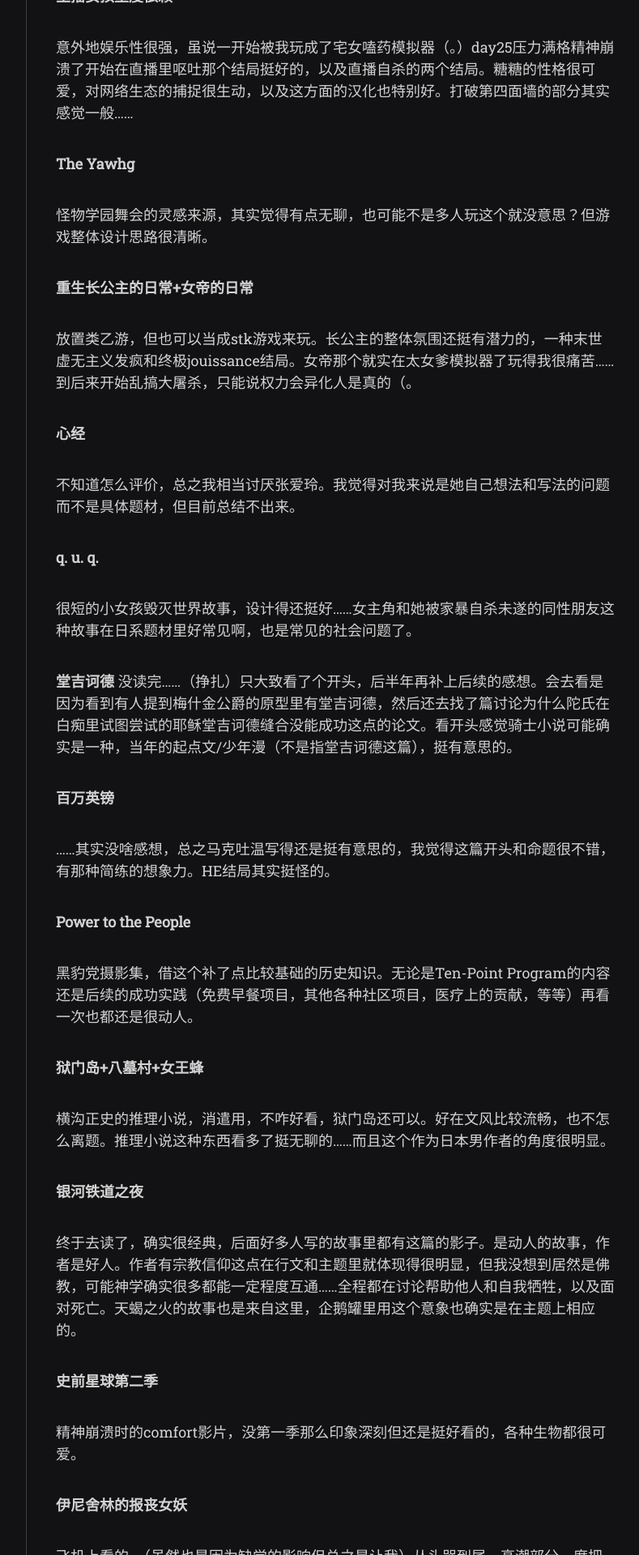
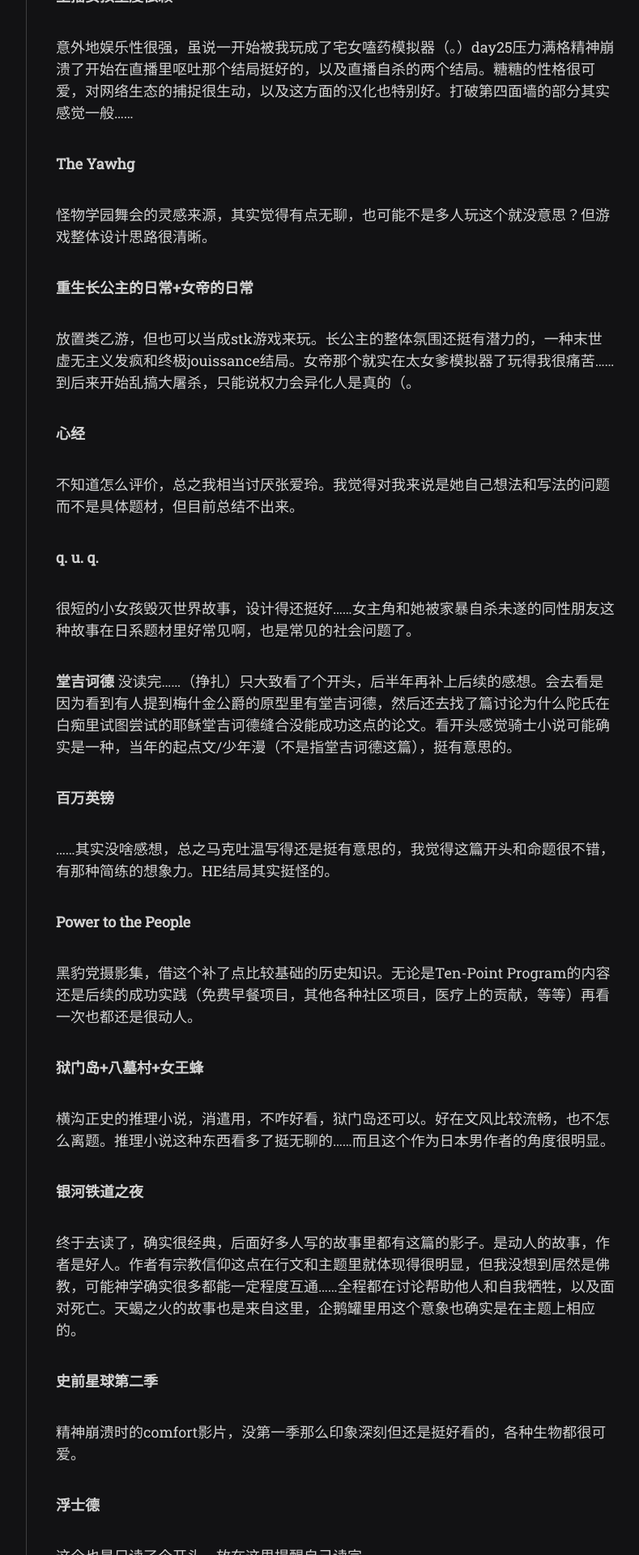
Before and after one commit to scatterdclouds/scatterdclouds.github.io, a Jekyll site: the page built from _posts/2023-06-30-firsthalf2023.md, in a window 1280 px wide. Shown: the part 3080-5000 px from the top of the page at 81% size, without its empty margins (357-1146 px from the left). Built offline with Jekyll 4.4.1, drawn with Linux system fonts in a browser that asks for light colours; nearby versions of some CDN libraries; some web fonts are replaced; comment, search, counter and statistics services are not loaded; some of the changed text lies outside the part shown.

Commit message:
Update 2023-06-30-firsthalf2023.md

```diff
--- a/_posts/2023-06-30-firsthalf2023.md
+++ b/_posts/2023-06-30-firsthalf2023.md
@@ -103,6 +103,10 @@ rpg研究课给的清单里的桌游，和室友们尝试了一次，然后也
 
 精神崩溃时的comfort影片，没第一季那么印象深刻但还是挺好看的，各种生物都很可爱。
 
+**浮士德**
+
+这个也是只读了个开头，放在这里提醒自己读完。
+
 **伊尼舍林的报丧女妖**
 
 飞机上看的，（虽然也是因为缺觉的影响但总之是让我）从头哭到尾，高潮部分一度把我给看崩溃了……不过结尾其实没太get到。隐喻和爱尔兰内战的历史背景我也不了解，单纯作为字面的故事本身来看的话，友情之间的拉扯和人生危机以及把所有人逼疯的封闭式环境都表达得很好……往门上扔断指的部分很震撼，最后烧房子的构图复刻了开头。警长的儿子那部分我也挺在意的，之前讲过一个同样的事件，或许在表示是自杀。总之居然有一些难得能被我get到的电影伏笔和手法……
```
